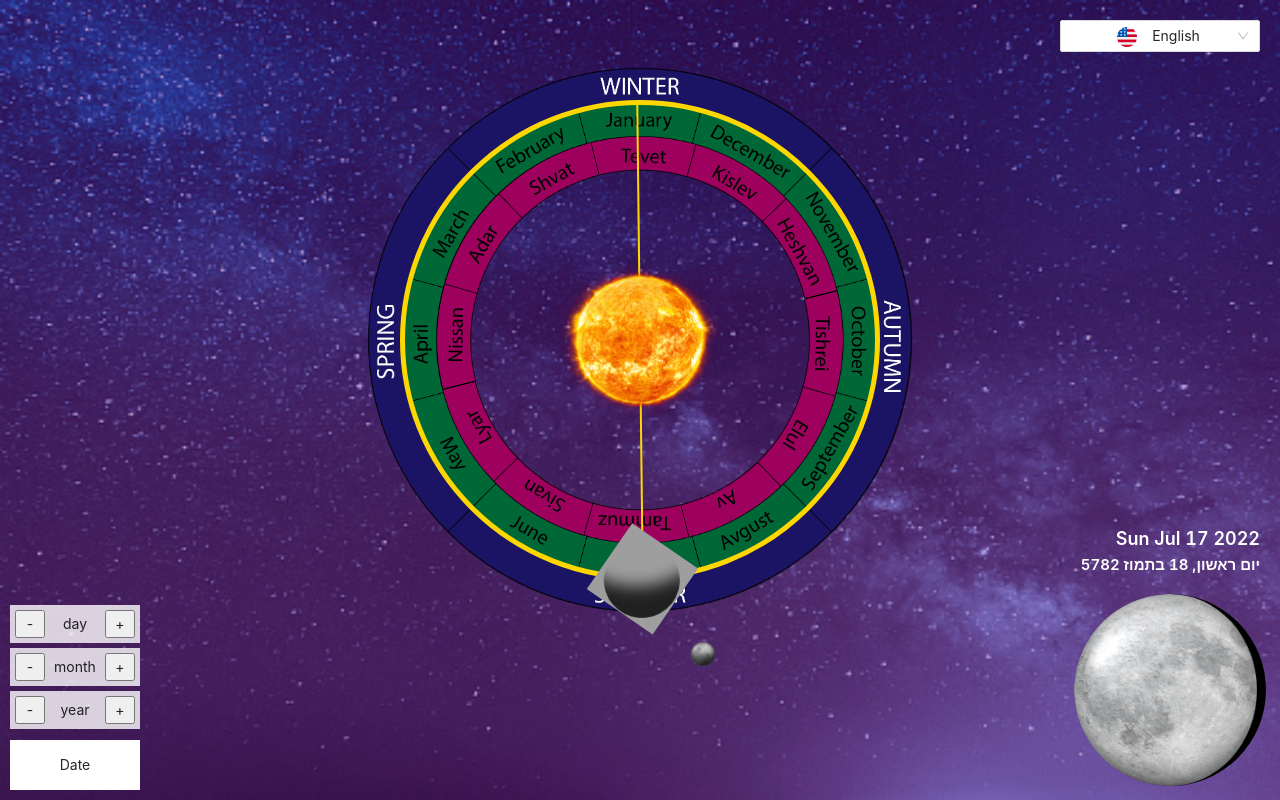
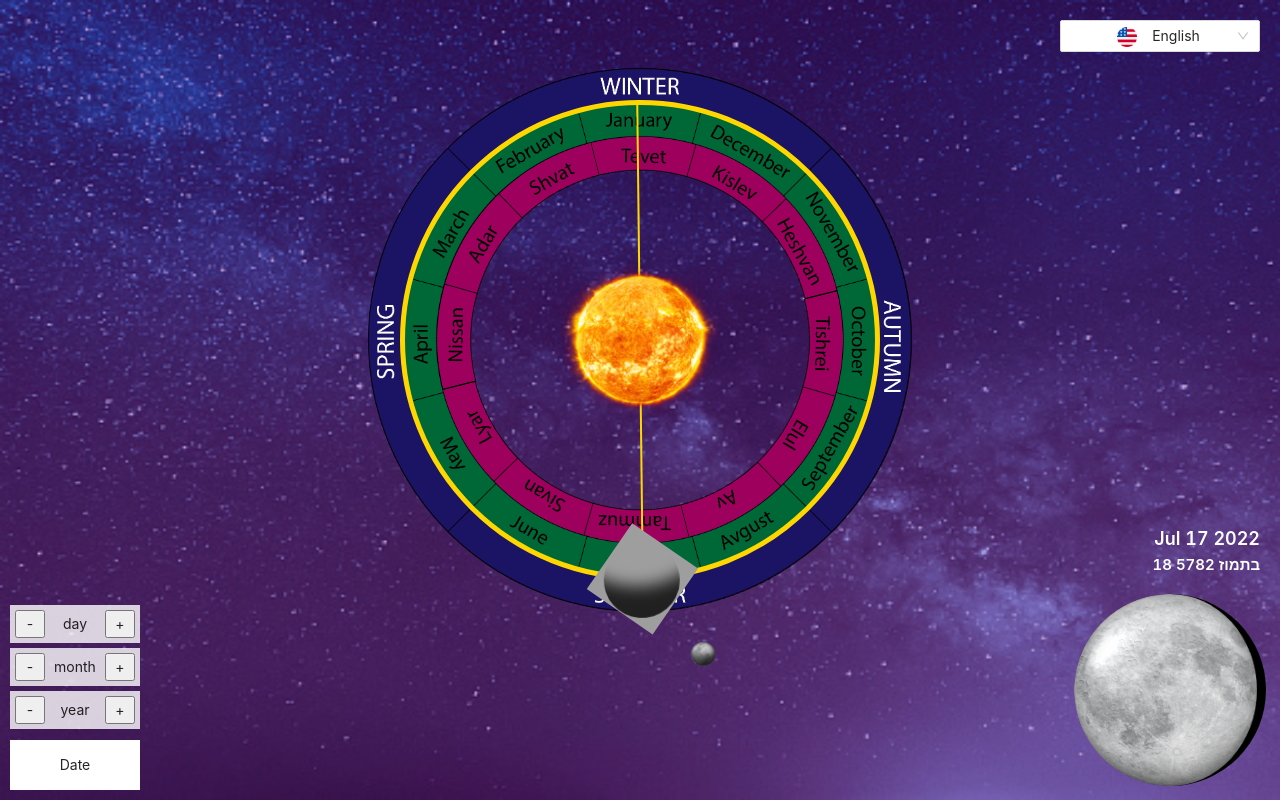
Before and after one commit to ZackEnixey/genesis, a React (Create React App) app: page / in a window 1280 px wide. Built offline with nearby package versions, Linux system fonts and the light colour scheme; grey boxes are pictures that could not be loaded.

Commit message:
fix: master
update style

```diff
--- a/src/components/moon/MoonPhases.scss
+++ b/src/components/moon/MoonPhases.scss
@@ -16,7 +16,7 @@
     position: absolute;
     top: -65px;
     right: 10px;
-    width: 100%;
+    width: 220px;
     height: 100px;
     display: flex;
     flex-direction: column;
--- a/src/components/moon/SelectedDate.tsx
+++ b/src/components/moon/SelectedDate.tsx
@@ -1,5 +1,6 @@
 import { useContext, useEffect, useState } from "react";
 import { BoardContext } from "../../context";
+import useUiUxPosition from "../customHooks/useUiUxPosition";
 import { convertGeorginaDateToHebrewDate, dateToUtcStringCounterFromInitialDay, getNumberOfDaysBetweenTwoDates } from "./helper/index";
 
 const SelectedDate = () => {
@@ -46,9 +47,8 @@ const SelectedDate = () => {
 
     const formatedDate = () => {
         const theDate = new Date(currentDate);
-        return theDate.toDateString();
+        return theDate.toDateString().split(' ').slice(1).join(' ');
     }
-
 
     const georginaDate = () => {
         return <div className="current_date"> {formatedDate()} </div>;
--- a/src/components/moon/helper/convertGeorginaDateToHebrewDate.ts
+++ b/src/components/moon/helper/convertGeorginaDateToHebrewDate.ts
@@ -1,5 +1,5 @@
 const convertGeorginaDateToHebrewDate = (date: Date) => {
-    return new Intl.DateTimeFormat('he-u-ca-hebrew',{weekday: 'long', year:'numeric', month:'numeric', day:'numeric'}).format(date);
+    return new Intl.DateTimeFormat('he-u-ca-hebrew',{year:'numeric', month:'numeric', day:'numeric'}).format(date);
 }
 
 export default convertGeorginaDateToHebrewDate;
```
